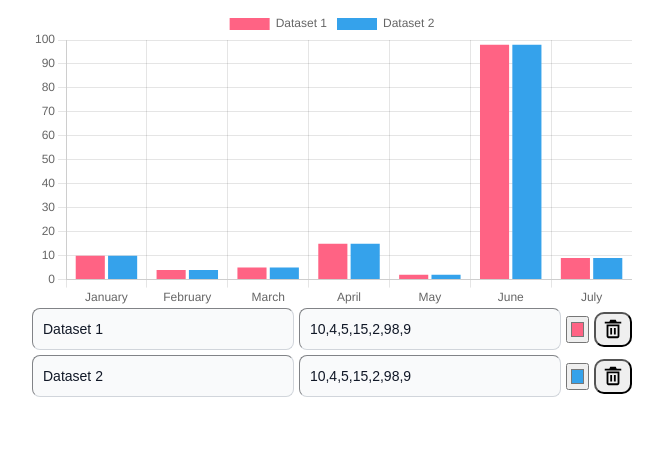
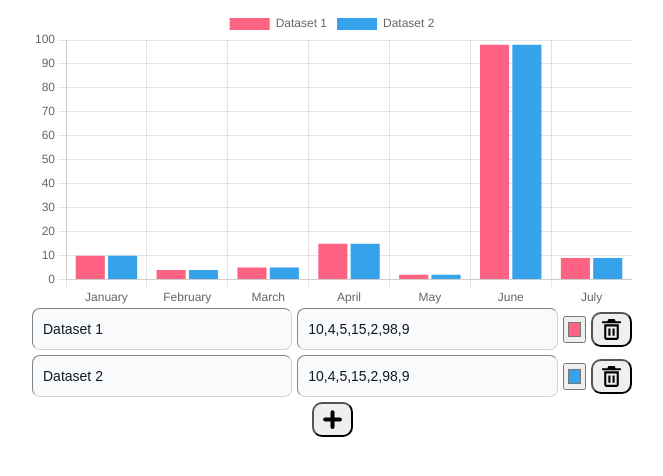
Before and after one commit to josecamporivas/chart-components-react, a React (Vite) app: page /bar in a window 1280 px wide. Shown: the top 476 px of the page, without its empty margins (308-971 px from the left). Built offline with nearby package versions, Linux system fonts and the light colour scheme.

Commit message:
functionality add dataset

```diff
--- a/src/components/Bar/Bar.jsx
+++ b/src/components/Bar/Bar.jsx
@@ -60,6 +60,16 @@ export default function Bar(){
       setDatasets(datasets.filter(dataset => dataset.id !== id))
     }
 
+    const addDataset = (e) => {
+      const emptyDataset = {
+        id: crypto.randomUUID(),
+        label: '',
+        data: [0,0,0,0,0,0,0],
+        backgroundColor: '#' + Math.floor(Math.random()*16777215).toString(16)
+      }
+      setDatasets([...datasets, emptyDataset])
+    }
+
     return (
       <main>
         <section className='barContainer'>
@@ -72,7 +82,9 @@ export default function Bar(){
           })}
         </section>
         <section>
-
+          <button className='button' onClick={addDataset}>
+            <img className='icon' src='/addIcon.svg' alt='add icon'/>
+          </button>
         </section>
       </main>
     )
--- a/src/components/Bar/BarDataset.jsx
+++ b/src/components/Bar/BarDataset.jsx
@@ -38,7 +38,7 @@ export default function BarDataset({id, label, data, backgroundColor, changeData
             <input className='inputDataset' value={label} onChange={handleChangeLabel} />
             <input className='inputDataset' value={data.join()} onChange={handleChangeData} />
             <input type='color' value={backgroundColor} onChange={handleChangeColor}/>
-            <button className='deleteButton' onClick={handleDelete}><img src='/deleteIcon.svg' alt='delete icon'/></button>
+            <button className='button' onClick={handleDelete}><img className='icon' src='/deleteIcon.svg' alt='delete icon'/></button>
         </div>
     )
 }
--- a/src/components/Bar/styleBar.css
+++ b/src/components/Bar/styleBar.css
@@ -28,11 +28,15 @@
     background-color: #F9FAFB;
 }
 
-.deleteButton{
+.button{
     border-radius: 10px;
-    width: 70px;
     height: 35px;
     display: flex;
     justify-content: center;
     align-items: center;
 }
+
+.icon{
+    width: 25px;
+    height: auto;
+}
```
Also changed, not shown: public/addIcon.svg (added).
